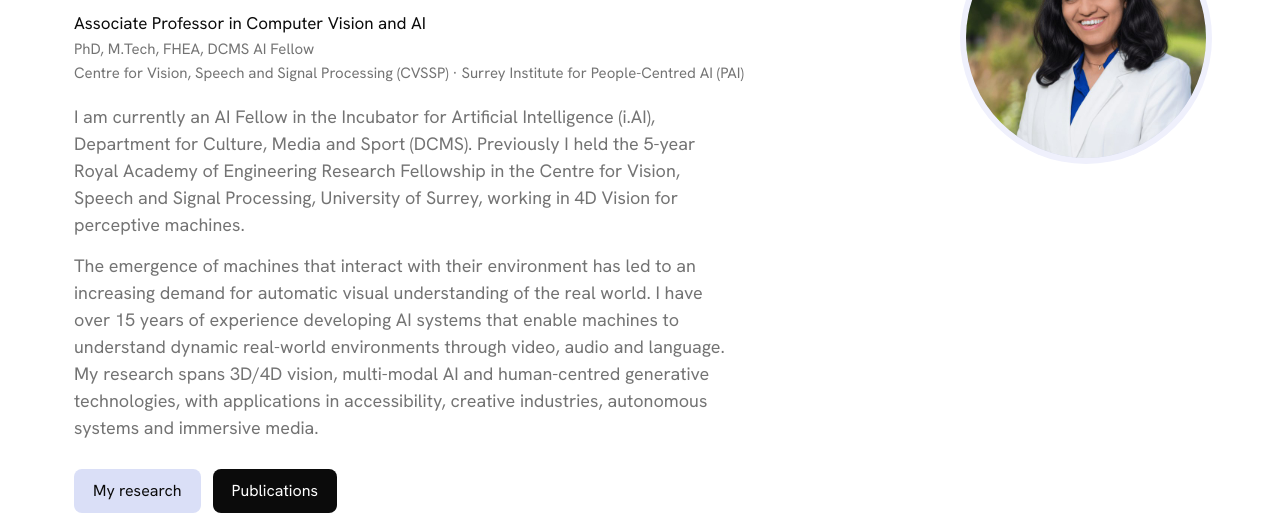
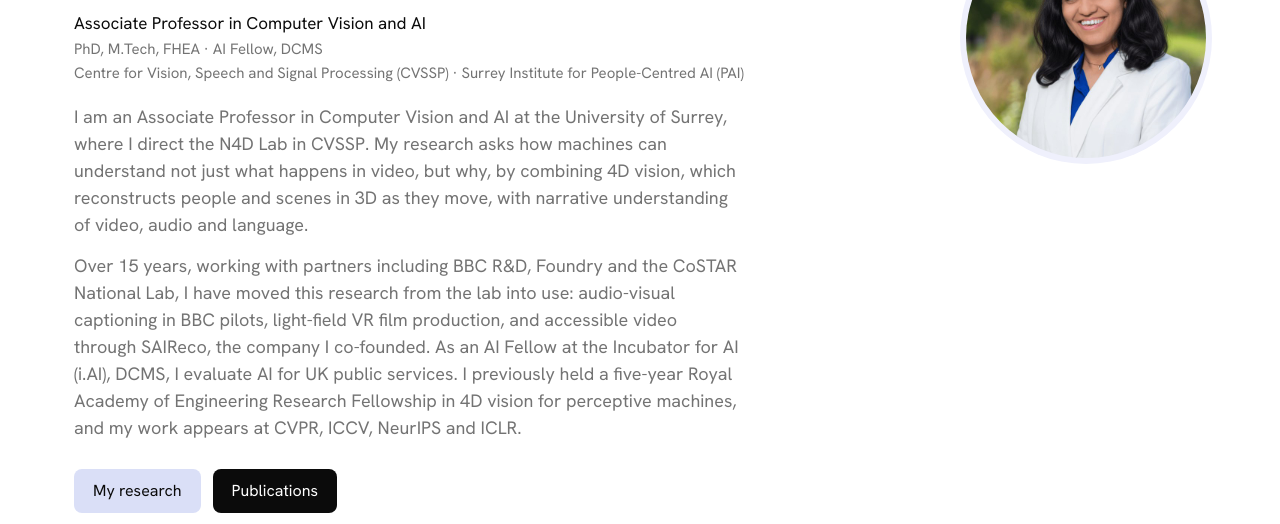
Before and after one commit to arminmustafa/arminmustafa.github.io, a plain HTML site: page index.html in a window 1280 px wide. Shown: the part 255-779 px from the top of the page. Drawn offline with Linux system fonts and the light colour scheme.

Commit message:
Update website

```diff
--- a/index.html
+++ b/index.html
@@ -56,9 +56,9 @@
   <div class="me-text">
     <p class="eyebrow">N4D Lab · University of Surrey</p>
     <h1>Armin Mustafa</h1>
-    <p class="titles">Associate Professor in Computer Vision and AI<br><span>PhD, M.Tech, FHEA, DCMS AI Fellow</span><br><span>Centre for Vision, Speech and Signal Processing (CVSSP) · Surrey Institute for People-Centred AI (PAI)</span></p>
-    <p class="lead">I am currently an AI Fellow in the Incubator for Artificial Intelligence (i.AI), Department for Culture, Media and Sport (DCMS). Previously I held the 5-year Royal Academy of Engineering Research Fellowship in the Centre for Vision, Speech and Signal Processing, University of Surrey, working in 4D Vision for perceptive machines.</p>
-    <p class="lead">The emergence of machines that interact with their environment has led to an increasing demand for automatic visual understanding of the real world. I have over 15 years of experience developing AI systems that enable machines to understand dynamic real-world environments through video, audio and language. My research spans 3D/4D vision, multi-modal AI and human-centred generative technologies, with applications in accessibility, creative industries, autonomous systems and immersive media.</p>
+    <p class="titles">Associate Professor in Computer Vision and AI<br><span>PhD, M.Tech, FHEA · AI Fellow, DCMS</span><br><span>Centre for Vision, Speech and Signal Processing (CVSSP) · Surrey Institute for People-Centred AI (PAI)</span></p>
+    <p class="lead">I am an Associate Professor in Computer Vision and AI at the University of Surrey, where I direct the N4D Lab in CVSSP. My research asks how machines can understand not just what happens in video, but why, by combining 4D vision, which reconstructs people and scenes in 3D as they move, with narrative understanding of video, audio and language.</p>
+      <p class="lead">Over 15 years, working with partners including BBC R&amp;D, Foundry and the CoSTAR National Lab, I have moved this research from the lab into use: audio-visual captioning in BBC pilots, light-field VR film production, and accessible video through SAIReco, the company I co-founded. As an AI Fellow at the Incubator for AI (i.AI), DCMS, I evaluate AI for UK public services. I previously held a five-year Royal Academy of Engineering Research Fellowship in 4D vision for perceptive machines, and my work appears at CVPR, ICCV, NeurIPS and ICLR.</p>
     <div class="cta">
       <a class="btn btn-mint" href="#research">My research</a>
       <a class="btn btn-ink" href="#publications">Publications</a>
```
